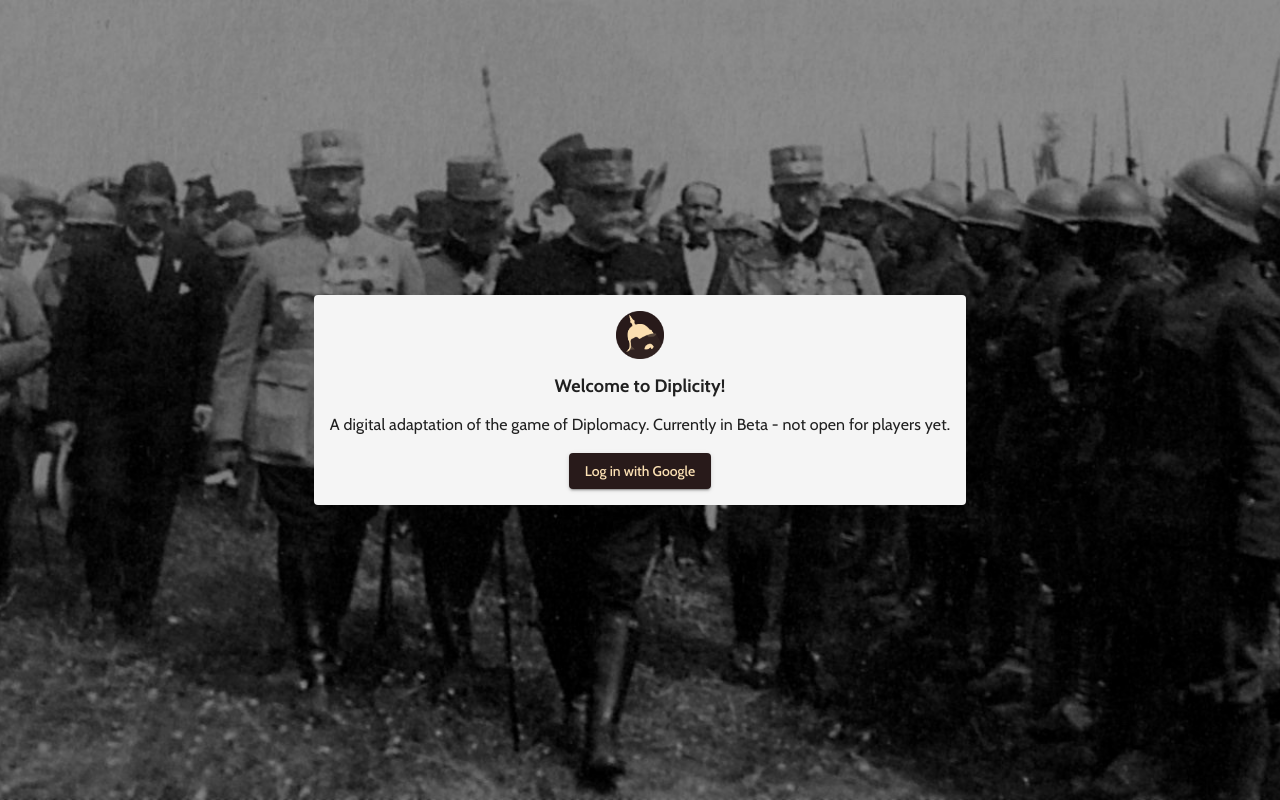
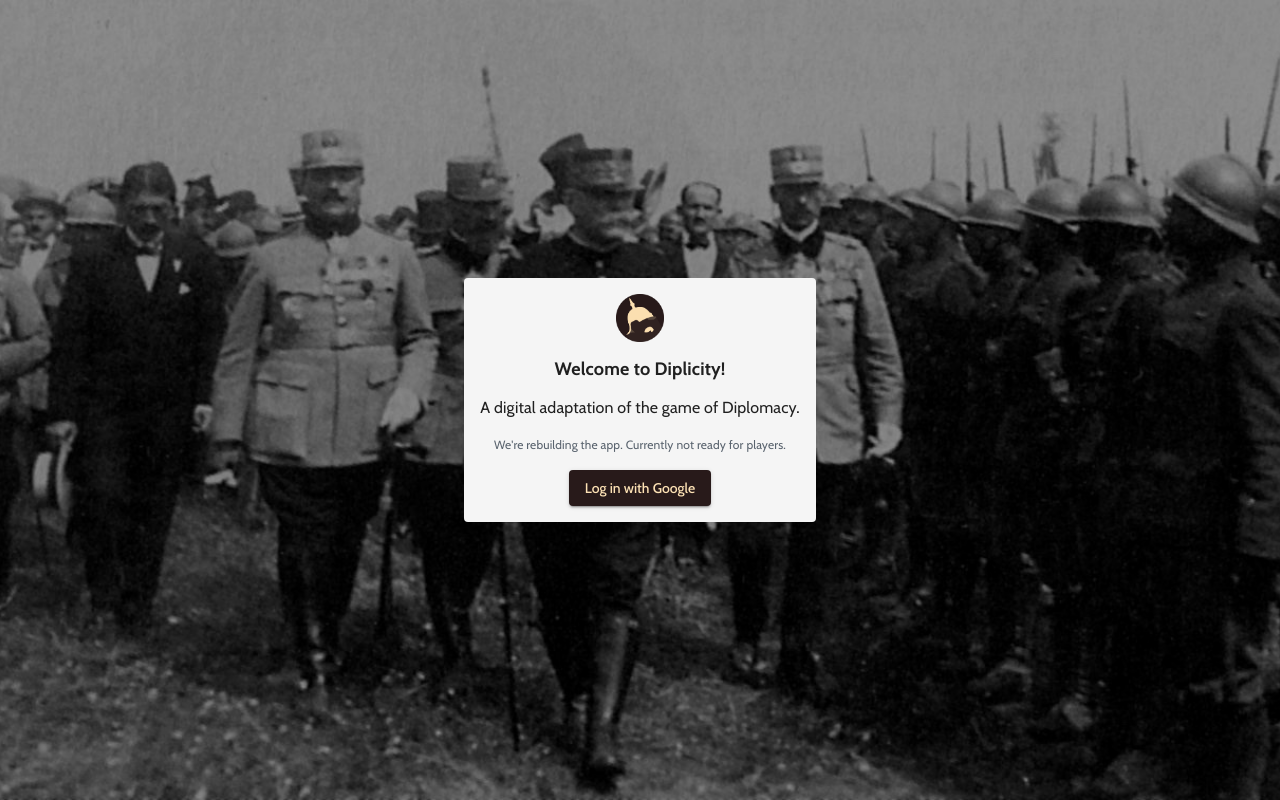
Before and after one commit to johnpooch/diplicity-react, a React (Vite) app: page / in a window 1280 px wide. Built offline with nearby package versions, Linux system fonts and the light colour scheme.

Commit message:
Chase away players
Chase them away

```diff
--- a/src/screens/logged-out/login.tsx
+++ b/src/screens/logged-out/login.tsx
@@ -50,8 +50,10 @@ const Login: React.FC = () => {
           Welcome to Diplicity!
         </Typography>
         <Typography variant="body1">
-          A digital adaptation of the game of Diplomacy. Currently in Beta - not
-          open for players yet.
+          A digital adaptation of the game of Diplomacy.
+        </Typography>
+        <Typography variant="caption">
+          We're rebuilding the app. Currently not ready for players.
         </Typography>
         <Box display="flex" justifyContent="center" mt={2}>
           <Button variant="contained" color="primary" onClick={onClickLogin}>
```
